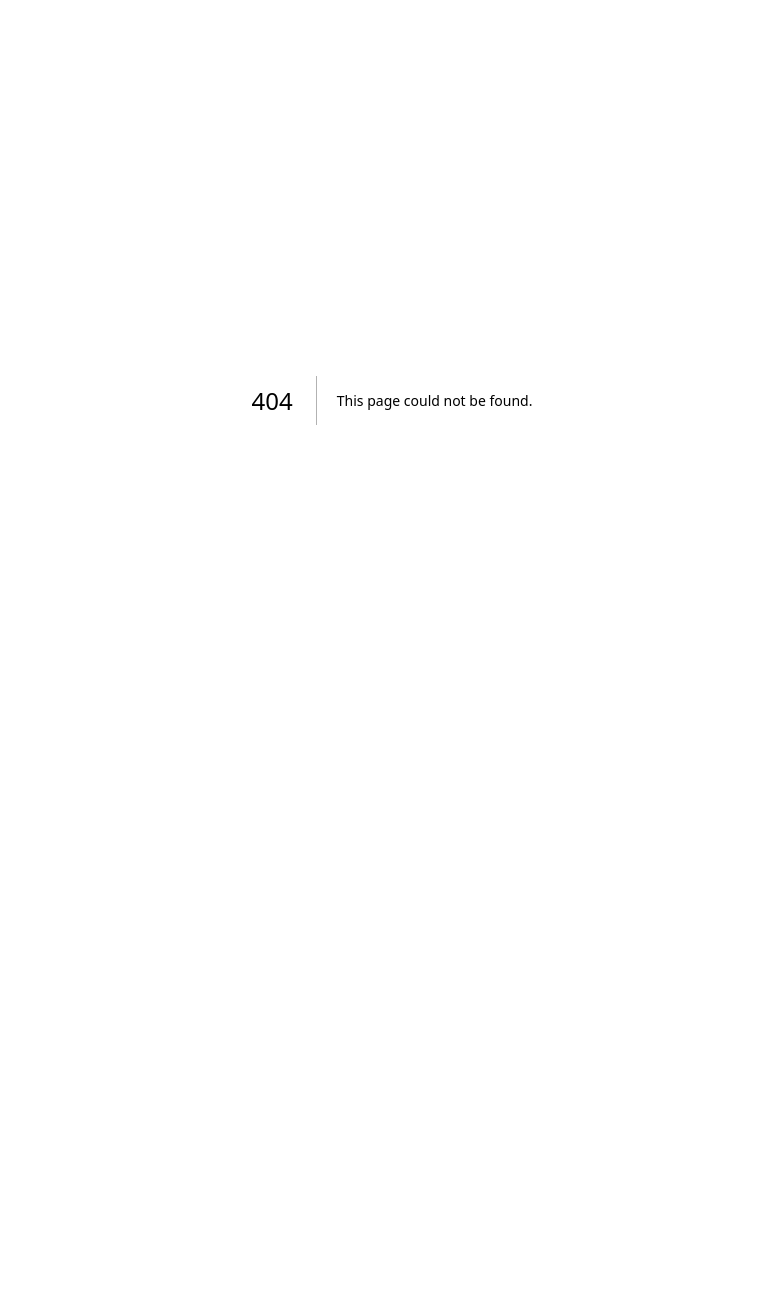
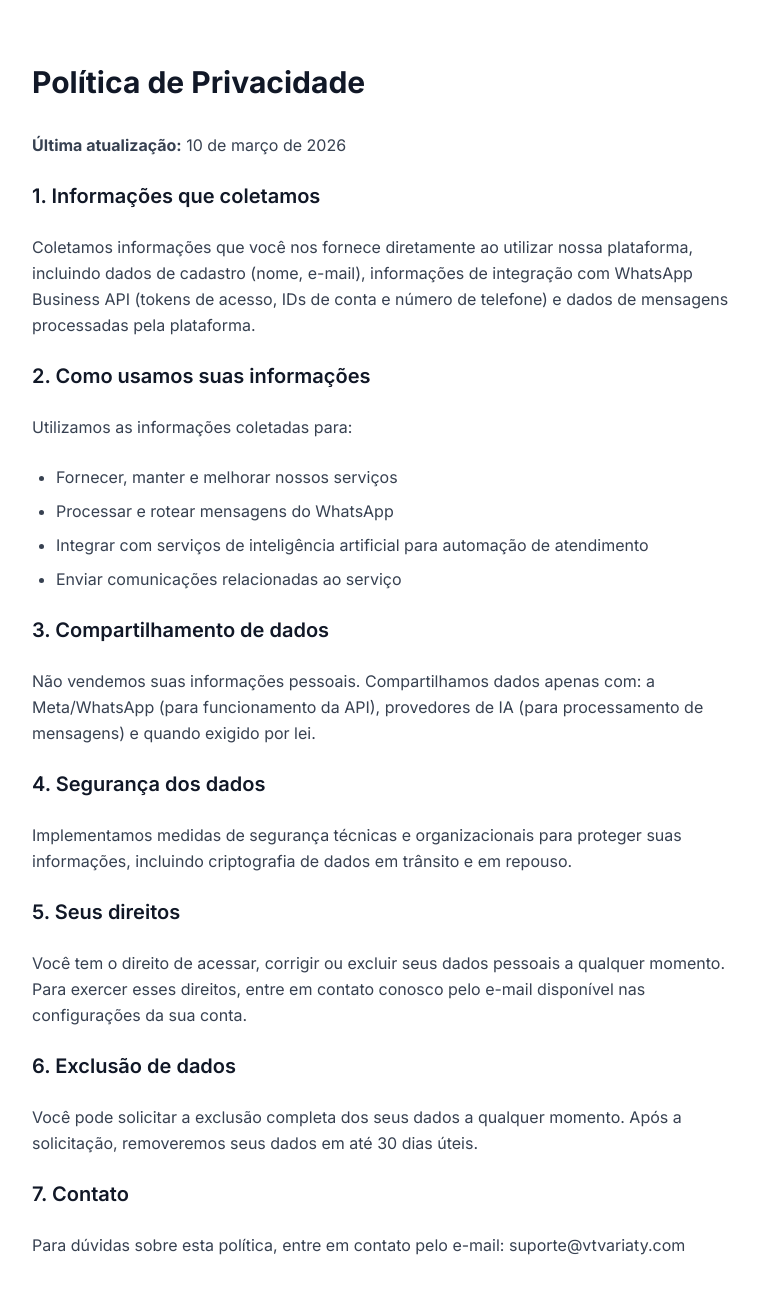
Before and after one commit to vtvariaty-svg/automation-whatsapp, a Next.js app in the folder apps/web/: page /privacy in a window 1280 px wide. Before the commit this address had no page. Shown: the top 1294 px of the page, without its empty margins (248-1007 px from the left). Before the commit the page ends 800 px from the top, so only its background shows below. Built offline with nearby package versions, Linux system fonts and the light colour scheme.

Commit message:
feat: add privacy policy and terms of service pages for Facebook App publication

```diff
--- /dev/null
+++ b/apps/web/app/privacy/page.tsx
@@ -0,0 +1,59 @@
+export default function PrivacyPage() {
+  return (
+    <div className="max-w-3xl mx-auto px-6 py-16">
+      <h1 className="text-3xl font-bold mb-8 text-gray-900">Política de Privacidade</h1>
+
+      <div className="prose prose-gray max-w-none space-y-6 text-gray-700 leading-relaxed">
+        <p><strong>Última atualização:</strong> 10 de março de 2026</p>
+
+        <h2 className="text-xl font-semibold text-gray-900 mt-8">1. Informações que coletamos</h2>
+        <p>
+          Coletamos informações que você nos fornece diretamente ao utilizar nossa plataforma,
+          incluindo dados de cadastro (nome, e-mail), informações de integração com WhatsApp Business
+          API (tokens de acesso, IDs de conta e número de telefone) e dados de mensagens processadas
+          pela plataforma.
+        </p>
+
+        <h2 className="text-xl font-semibold text-gray-900 mt-8">2. Como usamos suas informações</h2>
+        <p>Utilizamos as informações coletadas para:</p>
+        <ul className="list-disc pl-6 space-y-2">
+          <li>Fornecer, manter e melhorar nossos serviços</li>
+          <li>Processar e rotear mensagens do WhatsApp</li>
+          <li>Integrar com serviços de inteligência artificial para automação de atendimento</li>
+          <li>Enviar comunicações relacionadas ao serviço</li>
+        </ul>
+
+        <h2 className="text-xl font-semibold text-gray-900 mt-8">3. Compartilhamento de dados</h2>
+        <p>
+          Não vendemos suas informações pessoais. Compartilhamos dados apenas com:
+          a Meta/WhatsApp (para funcionamento da API), provedores de IA (para processamento de mensagens)
+          e quando exigido por lei.
+        </p>
+
+        <h2 className="text-xl font-semibold text-gray-900 mt-8">4. Segurança dos dados</h2>
+        <p>
+          Implementamos medidas de segurança técnicas e organizacionais para proteger suas informações,
+          incluindo criptografia de dados em trânsito e em repouso.
+        </p>
+
+        <h2 className="text-xl font-semibold text-gray-900 mt-8">5. Seus direitos</h2>
+        <p>
+          Você tem o direito de acessar, corrigir ou excluir seus dados pessoais a qualquer momento.
+          Para exercer esses direitos, entre em contato conosco pelo e-mail disponível nas configurações
+          da sua conta.
+        </p>
+
+        <h2 className="text-xl font-semibold text-gray-900 mt-8">6. Exclusão de dados</h2>
+        <p>
+          Você pode solicitar a exclusão completa dos seus dados a qualquer momento. Após a solicitação,
+          removeremos seus dados em até 30 dias úteis.
+        </p>
+
+        <h2 className="text-xl font-semibold text-gray-900 mt-8">7. Contato</h2>
+        <p>
+          Para dúvidas sobre esta política, entre em contato pelo e-mail: suporte@vtvariaty.com
+        </p>
+      </div>
+    </div>
+  );
+}
--- /dev/null
+++ b/apps/web/app/terms/page.tsx
@@ -0,0 +1,57 @@
+export default function TermsPage() {
+  return (
+    <div className="max-w-3xl mx-auto px-6 py-16">
+      <h1 className="text-3xl font-bold mb-8 text-gray-900">Termos de Serviço</h1>
+
+      <div className="prose prose-gray max-w-none space-y-6 text-gray-700 leading-relaxed">
+        <p><strong>Última atualização:</strong> 10 de março de 2026</p>
+
+        <h2 className="text-xl font-semibold text-gray-900 mt-8">1. Aceitação dos Termos</h2>
+        <p>
+          Ao acessar e utilizar a plataforma VTvariaty, você concorda com estes Termos de Serviço.
+          Se não concordar com algum dos termos, não utilize o serviço.
+        </p>
+
+        <h2 className="text-xl font-semibold text-gray-900 mt-8">2. Descrição do Serviço</h2>
+        <p>
+          A VTvariaty oferece uma plataforma de automação de atendimento via WhatsApp Business,
+          incluindo integração com inteligência artificial, gerenciamento de conversas e
+          ferramentas de produtividade para equipes de atendimento.
+        </p>
+
+        <h2 className="text-xl font-semibold text-gray-900 mt-8">3. Responsabilidades do Usuário</h2>
+        <ul className="list-disc pl-6 space-y-2">
+          <li>Manter a segurança de suas credenciais de acesso</li>
+          <li>Utilizar o serviço em conformidade com as políticas do WhatsApp Business</li>
+          <li>Não utilizar o serviço para envio de spam ou mensagens não solicitadas</li>
+          <li>Respeitar a legislação vigente de proteção de dados (LGPD)</li>
+        </ul>
+
+        <h2 className="text-xl font-semibold text-gray-900 mt-8">4. Integração com WhatsApp</h2>
+        <p>
+          A utilização da API do WhatsApp Business está sujeita às políticas e termos da Meta.
+          O usuário é responsável por garantir que o uso está em conformidade com as
+          diretrizes da plataforma WhatsApp Business.
+        </p>
+
+        <h2 className="text-xl font-semibold text-gray-900 mt-8">5. Limitação de Responsabilidade</h2>
+        <p>
+          A VTvariaty não se responsabiliza por interrupções de serviço causadas por terceiros
+          (Meta, provedores de IA ou infraestrutura de hospedagem), nem por perdas decorrentes
+          do uso inadequado da plataforma.
+        </p>
+
+        <h2 className="text-xl font-semibold text-gray-900 mt-8">6. Modificações</h2>
+        <p>
+          Reservamo-nos o direito de modificar estes termos a qualquer momento. Notificaremos
+          os usuários sobre alterações significativas por e-mail ou através da plataforma.
+        </p>
+
+        <h2 className="text-xl font-semibold text-gray-900 mt-8">7. Contato</h2>
+        <p>
+          Para dúvidas sobre estes termos, entre em contato pelo e-mail: suporte@vtvariaty.com
+        </p>
+      </div>
+    </div>
+  );
+}
```
